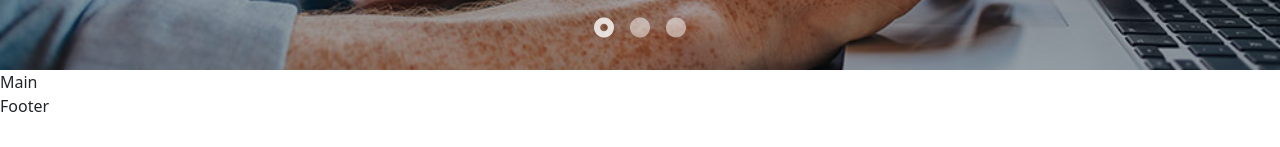
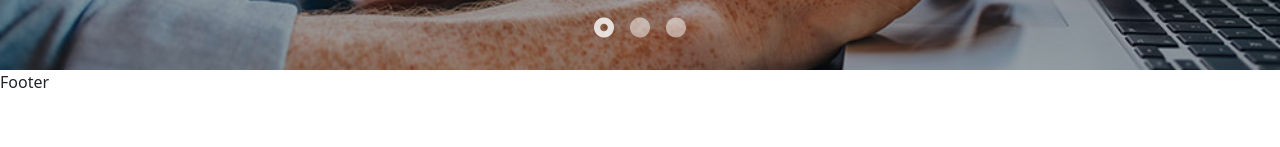
Before and after one commit to totarochristian/proj-html-vuejs, a Vue app: page / in a window 1280 px wide. Shown: the part 650-797 px from the top of the page. Built offline with nearby package versions, Linux system fonts and the light colour scheme.

Commit message:
Define the subjects data in the store, add an empty subjects component and install it in the main component

```diff
--- a/src/components/Main/MainComponent.vue
+++ b/src/components/Main/MainComponent.vue
@@ -1,12 +1,17 @@
 <template>
   <main>
-    Main
+    <SubjectsComponent />
   </main>
 </template>
 
 <script>
+  import SubjectsComponent from './Subjects/SubjectsComponent.vue';
+
   export default {
-    name: 'Main'
+    name: 'Main',
+    components:{
+      SubjectsComponent
+    }
   }
 </script>
 
--- /dev/null
+++ b/src/components/Main/Subjects/SubjectsComponent.vue
@@ -0,0 +1,22 @@
+<template>
+  <div id="subjects" class="d-flex justify-content-center align-items-center gap-4">
+
+  </div>
+</template>
+
+<script>
+  import { store } from '../../../data/store';
+
+  export default {
+    name: 'Subjects',
+    data(){
+      return{
+        store
+      }
+    }
+  }
+</script>
+
+<style lang="scss" scoped>
+
+</style>
--- a/src/data/store.js
+++ b/src/data/store.js
@@ -53,6 +53,36 @@ export const store = reactive({
           }
         ]
       }
+    },
+    main:{
+      subjects:{
+        data: [
+          {
+            image: 'h5-custom-icon-1.png',
+            name: 'Languages'
+          },
+          {
+            image: 'h5-custom-icon-2.png',
+            name: 'Software'
+          },
+          {
+            image: 'h5-custom-icon-3.png',
+            name: 'Business'
+          },
+          {
+            image: 'h5-custom-icon-4.png',
+            name: 'Chemistry'
+          },
+          {
+            image: 'h5-custom-icon-5.png',
+            name: 'Science'
+          },
+          {
+            image: 'h5-custom-icon-6.png',
+            name: 'DIY&Crafts'
+          }
+        ]
+      }
     }
   }
 });
```
